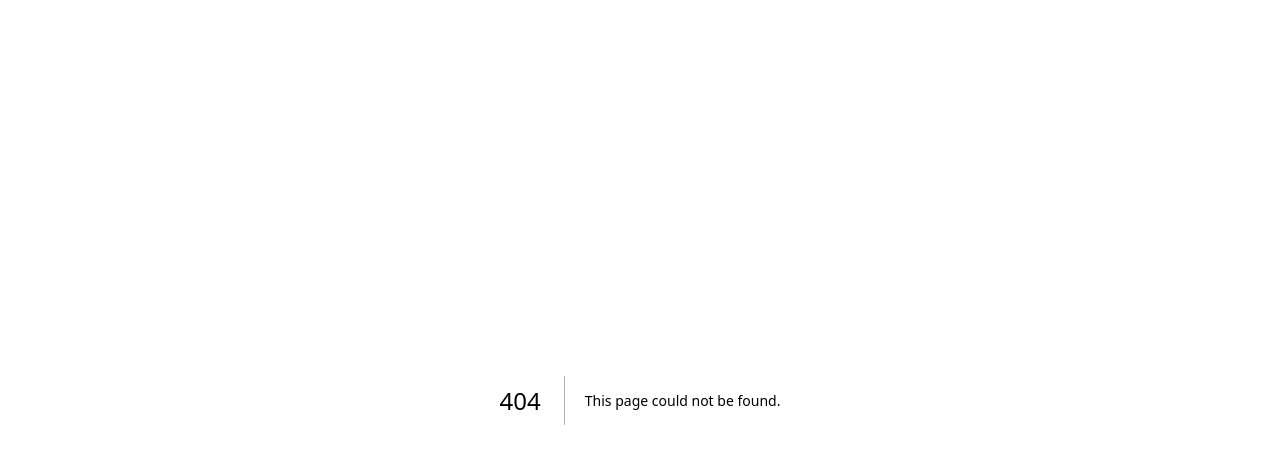
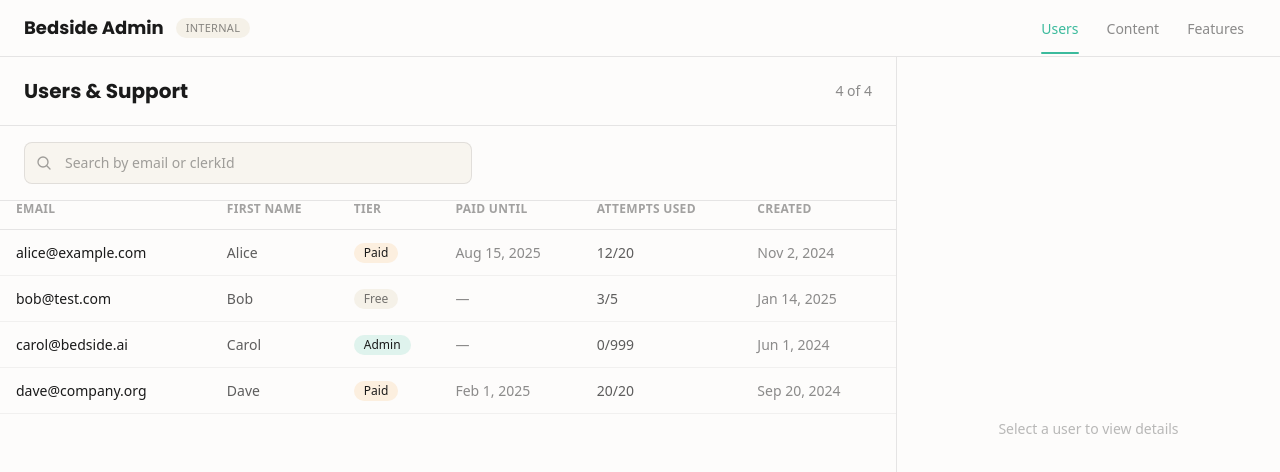
Before and after one commit to Bedside-Internal/bedside-admin-site, a Next.js app: page /users in a window 1280 px wide. Before the commit this address had no page. Shown: the top 472 px of the page. Built offline with nearby package versions, Linux system fonts and the light colour scheme.

Commit message:
wire users page shell with mock data
prototyping atm...
- App layout: AdminNav top, table left, detail panel right
- Search filters mock users by email/clerkId
- Row selection highlights and populates detail panel
- Console.log stubs for update/grant actions

```diff
--- a/app/layout.tsx
+++ b/app/layout.tsx
@@ -24,7 +24,7 @@ export default function RootLayout({ children }: LayoutProps<"/">) {
       lang="en"
       className={`${geistSans.variable} ${geistMono.variable} h-full antialiased`}
     >
-      <body className={`${dmSans.variable} ${instrumentSerif.variable} ${poppins.variable} font-dm bg-cream text-ink antialiased min-h-full flex flex-col`}>{children}</body>
+      <body className={`${dmSans.variable} ${instrumentSerif.variable} ${poppins.variable} font-dm bg-cream text-ink antialiased`}>{children}</body>
     </html>
   );
 }
--- /dev/null
+++ b/app/users/page.tsx
@@ -0,0 +1,124 @@
+"use client";
+
+import { useState } from "react";
+import { User, UpdateUserPayload, GrantAttemptsPayload } from "@/types/user";
+import AdminNav from "@/components/layout/AdminNav";
+import UserSearch from "@/components/users/UserSearch";
+import UserTable from "@/components/users/UserTable";
+import UserDetailPanel from "@/components/users/UserDetailPanel";
+
+// --- Mock data for visual testing ---
+const MOCK_USERS: User[] = [
+  {
+    id: "1",
+    clerkId: "user_2XYZabcdef123456",
+    email: "alice@example.com",
+    firstName: "Alice",
+    lastName: "Nguyen",
+    tier: "paid",
+    paidUntil: "2025-08-15T00:00:00.000Z",
+    attemptsUsed: 12,
+    attemptsLimit: 20,
+    createdAt: "2024-11-02T10:30:00.000Z",
+  },
+  {
+    id: "2",
+    clerkId: "user_2XYZabcdef789012",
+    email: "bob@test.com",
+    firstName: "Bob",
+    tier: "free",
+    paidUntil: null,
+    attemptsUsed: 3,
+    attemptsLimit: 5,
+    createdAt: "2025-01-14T08:00:00.000Z",
+  },
+  {
+    id: "3",
+    clerkId: "user_2XYZabcdef345678",
+    email: "carol@bedside.ai",
+    firstName: "Carol",
+    lastName: "Admin",
+    tier: "admin",
+    paidUntil: null,
+    attemptsUsed: 0,
+    attemptsLimit: 999,
+    createdAt: "2024-06-01T12:00:00.000Z",
+  },
+  {
+    id: "4",
+    clerkId: "user_2XYZabcdef901234",
+    email: "dave@company.org",
+    firstName: "Dave",
+    tier: "paid",
+    paidUntil: "2025-02-01T00:00:00.000Z",
+    attemptsUsed: 20,
+    attemptsLimit: 20,
+    createdAt: "2024-09-20T15:45:00.000Z",
+  },
+];
+// -------------------------------
+
+export default function UsersPage() {
+  const [search, setSearch] = useState("");
+  const [selectedUserId, setSelectedUserId] = useState<string | null>(null);
+
+  // TODO: Wrap with Clerk admin-role check before production
+  // e.g., useAuth() -> check publicMetadata.role === "admin" -> redirect
+
+  const filteredUsers = MOCK_USERS.filter(
+    (u) =>
+      u.email.toLowerCase().includes(search.toLowerCase()) ||
+      u.clerkId.toLowerCase().includes(search.toLowerCase())
+  );
+
+  const selectedUser =
+    MOCK_USERS.find((u) => u.id === selectedUserId) ?? null;
+
+  const handleUpdate = (id: string, payload: UpdateUserPayload) => {
+    console.log("TODO: API call updateUser", id, payload);
+  };
+
+  const handleGrant = (id: string, payload: GrantAttemptsPayload) => {
+    console.log("TODO: API call grantAttempts", id, payload);
+  };
+
+  return (
+    <div className="flex min-h-screen flex-col bg-cream font-dm text-ink">
+      <AdminNav />
+
+      <main className="flex flex-1 overflow-hidden">
+        {/* Left: List area */}
+        <div className="flex flex-1 flex-col overflow-y-auto">
+          {/* Header */}
+          <div className="flex items-center justify-between border-b border-ink/10 px-6 py-5">
+            <h1 className="font-poppins text-xl font-bold text-ink">
+              Users &amp; Support
+            </h1>
+            <span className="text-sm text-ink/50">
+              {filteredUsers.length} of {MOCK_USERS.length}
+            </span>
+          </div>
+
+          {/* Search */}
+          <div className="border-b border-ink/10 px-6 py-4">
+            <UserSearch value={search} onChange={setSearch} />
+          </div>
+
+          {/* Table */}
+          <UserTable
+            users={filteredUsers}
+            selectedUserId={selectedUserId}
+            onSelectUser={setSelectedUserId}
+          />
+        </div>
+
+        {/* Right: Detail panel */}
+        <UserDetailPanel
+          user={selectedUser}
+          onUpdate={handleUpdate}
+          onGrant={handleGrant}
+        />
+      </main>
+    </div>
+  );
+}
```
